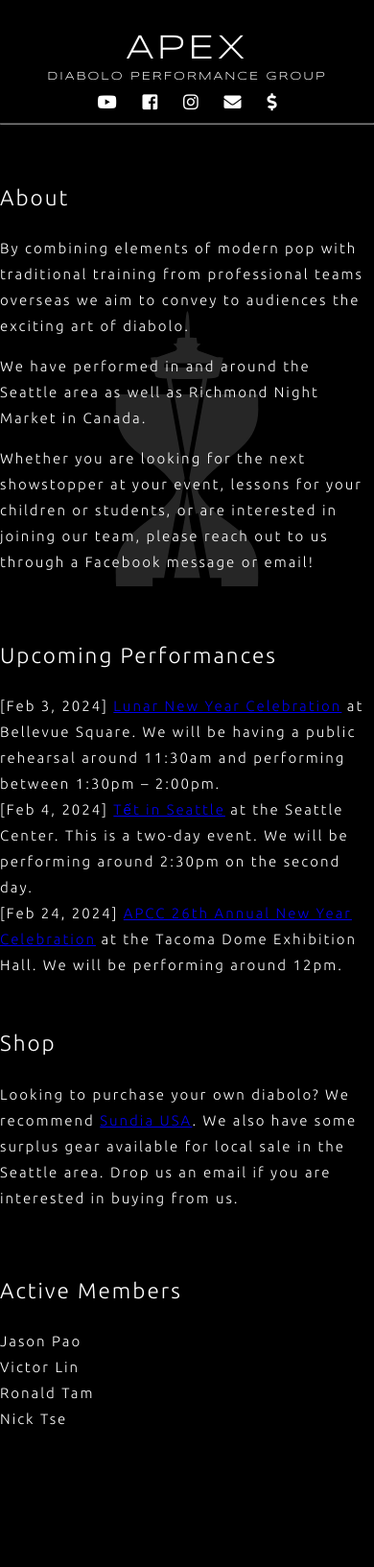
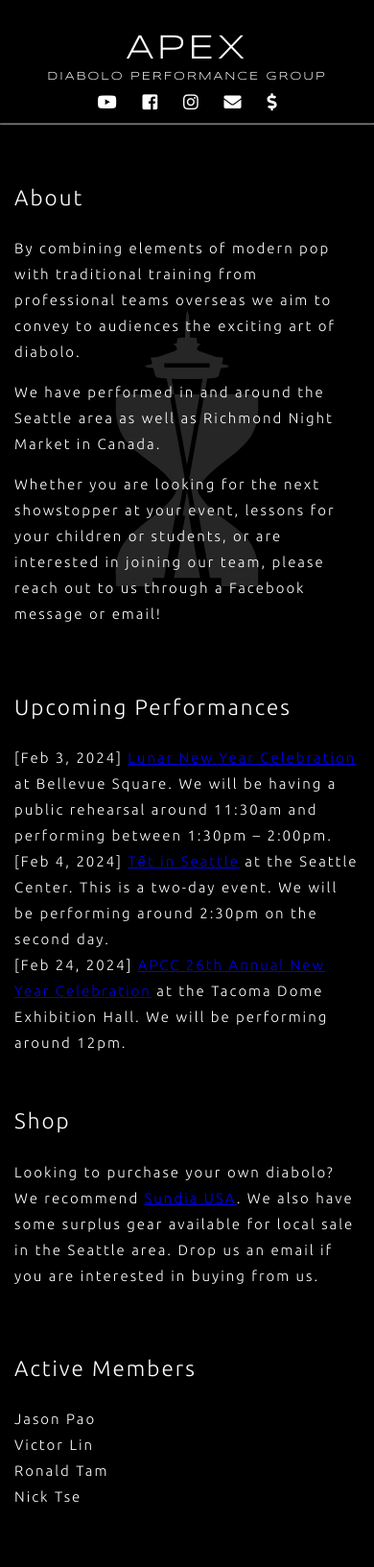
Before and after one commit to apexdiabolo/apex-site, a Jekyll site: the page built from index.md, in a window 390 px wide. Shown: the whole page at 96% size. Built offline with Jekyll 4.4.1, drawn with Linux system fonts in a browser that asks for light colours; our own code applies the rules of GitHub Pages for plain Markdown files; before the commit the page ends 1552 px from its top, so only the background shows below that.

Commit message:
Add minimum margin for content
Useful for narrow devices (e.g. mobile)

```diff
--- a/_layouts/main-centered.html
+++ b/_layouts/main-centered.html
@@ -7,6 +7,8 @@ layout: default
 </div>
 <hr>
 <div class="spacer"></div>
-<div id="main-content" class="vcenter">
-  {{ content }}
+<div id="main-content-wrapper">
+  <div id="main-content" class="vcenter">
+    {{ content }}
+  </div>
 </div>
--- a/assets/css/main.scss
+++ b/assets/css/main.scss
@@ -51,6 +51,10 @@ hr {
     text-align: center;
 }
 
+#main-content-wrapper {
+    margin: 0 15px;
+}
+
 #main-content {
     text-transform: none;
     text-align: left;
@@ -60,8 +64,7 @@ hr {
     font-weight: 100;
 
     max-width: calc(800px - (30px * 2));
-    margin-right: auto;
-    margin-left: auto;
+    margin: 0 auto;
 }
 
 .spacer {
```
